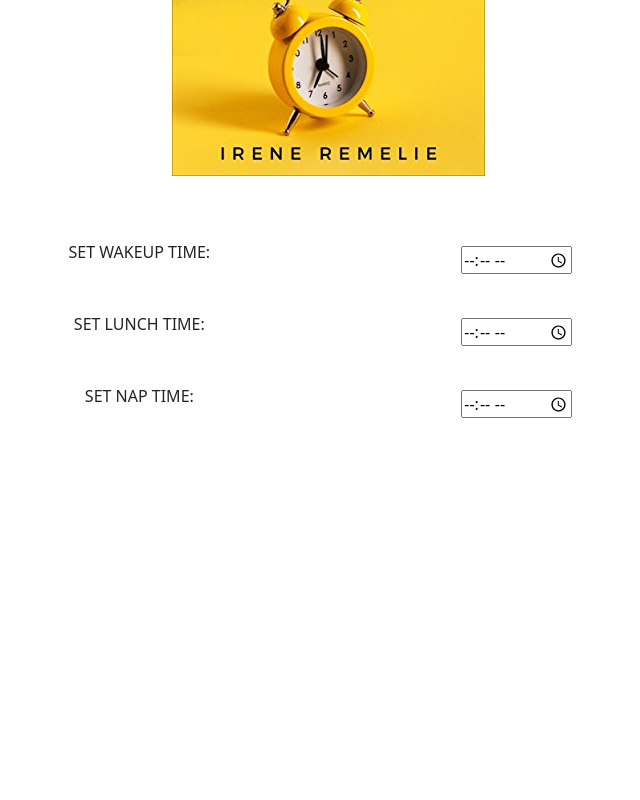
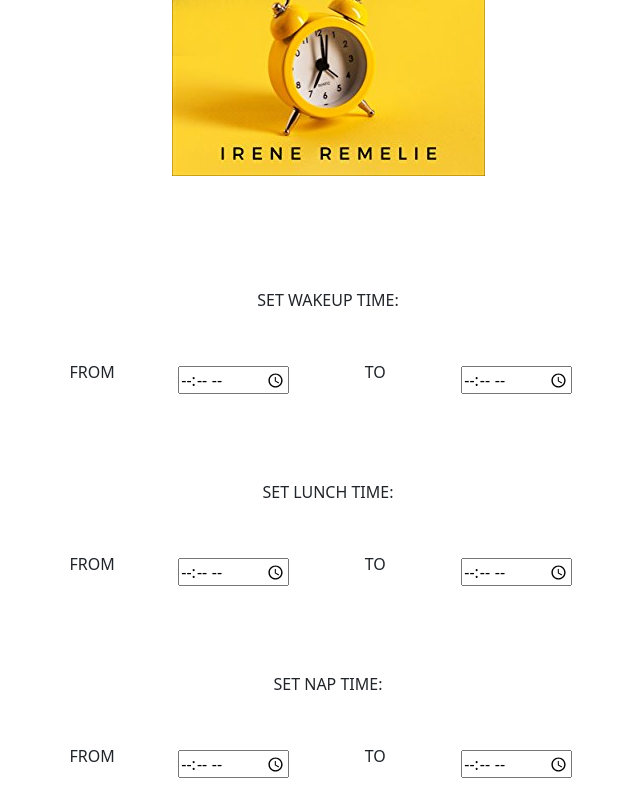
Before and after one commit to Domroon/clock_javascript, a plain HTML site: page index.html in a window 1280 px wide. Shown: the part 570-1370 px from the top of the page, without its empty margins (312-952 px from the left). Before the commit the page ends 1010 px from the top, so only its background shows below. Drawn offline with nearby package versions, Linux system fonts and the light colour scheme.

Commit message:
add html layout

```diff
--- a/index.html
+++ b/index.html
@@ -38,39 +38,77 @@
 
       <!-- Choose Times -->
       <section>
+        <div class="container-md rounded  p-3 mt-5">
+            <div class="row align-items-center justify-content-center">
+                <div class="col-lg-4 text-center">
+                    <p>SET WAKEUP TIME:</p>
+                 </div>
+            </div>
+        </div>
         <div class="container-md rounded  p-3">
             <div class="row align-items-center justify-content-center">
-                <div class="col-lg-4 text-center">
-                   <p>SET WAKEUP TIME:</p>
+                <div class="col-lg-1 text-center">
+                    <p>FROM</p>
                 </div>
-                <div class="col-lg-4 text-center">
+                <div class="col-lg-2 text-center">
+                    <input type="time">
+                </div>
+                <div class="col-lg-1 text-center">
+                    <p>TO</p>
+                </div>
+                <div class="col-lg-2 text-center">
                     <input type="time">
                 </div>
             </div>
         </div>
 
-        <div class="container-md rounded p-3">
+        <div class="container-md rounded  p-3 mt-5">
             <div class="row align-items-center justify-content-center">
                 <div class="col-lg-4 text-center">
-                   <p>SET LUNCH TIME:</p>
+                    <p>SET LUNCH TIME:</p>
+                 </div>
+            </div>
+        </div>
+        <div class="container-md rounded  p-3">
+            <div class="row align-items-center justify-content-center">
+                <div class="col-lg-1 text-center">
+                    <p>FROM</p>
                 </div>
-                <div class="col-lg-4 text-center">
+                <div class="col-lg-2 text-center">
+                    <input type="time">
+                </div>
+                <div class="col-lg-1 text-center">
+                    <p>TO</p>
+                </div>
+                <div class="col-lg-2 text-center">
                     <input type="time">
                 </div>
             </div>
         </div>
 
-        <div class="container-md rounded p-3">
+        <div class="container-md rounded  p-3 mt-5">
             <div class="row align-items-center justify-content-center">
                 <div class="col-lg-4 text-center">
-                   <p>SET NAP TIME:</p>
+                    <p>SET NAP TIME:</p>
+                 </div>
+            </div>
+        </div>
+        <div class="container-md rounded  p-3">
+            <div class="row align-items-center justify-content-center">
+                <div class="col-lg-1 text-center">
+                    <p>FROM</p>
                 </div>
-                <div class="col-lg-4 text-center">
+                <div class="col-lg-2 text-center">
+                    <input type="time">
+                </div>
+                <div class="col-lg-1 text-center">
+                    <p>TO</p>
+                </div>
+                <div class="col-lg-2 text-center">
                     <input type="time">
                 </div>
             </div>
         </div>
-      </section>
 
     <!-- Bootstrap Javascript -->
     <script src="https://cdn.jsdelivr.net/npm/bootstrap@5.0.0-beta3/dist/js/bootstrap.bundle.min.js" integrity="sha384-JEW9xMcG8R+pH31jmWH6WWP0WintQrMb4s7ZOdauHnUtxwoG2vI5DkLtS3qm9Ekf" crossorigin="anonymous"></script>
```
